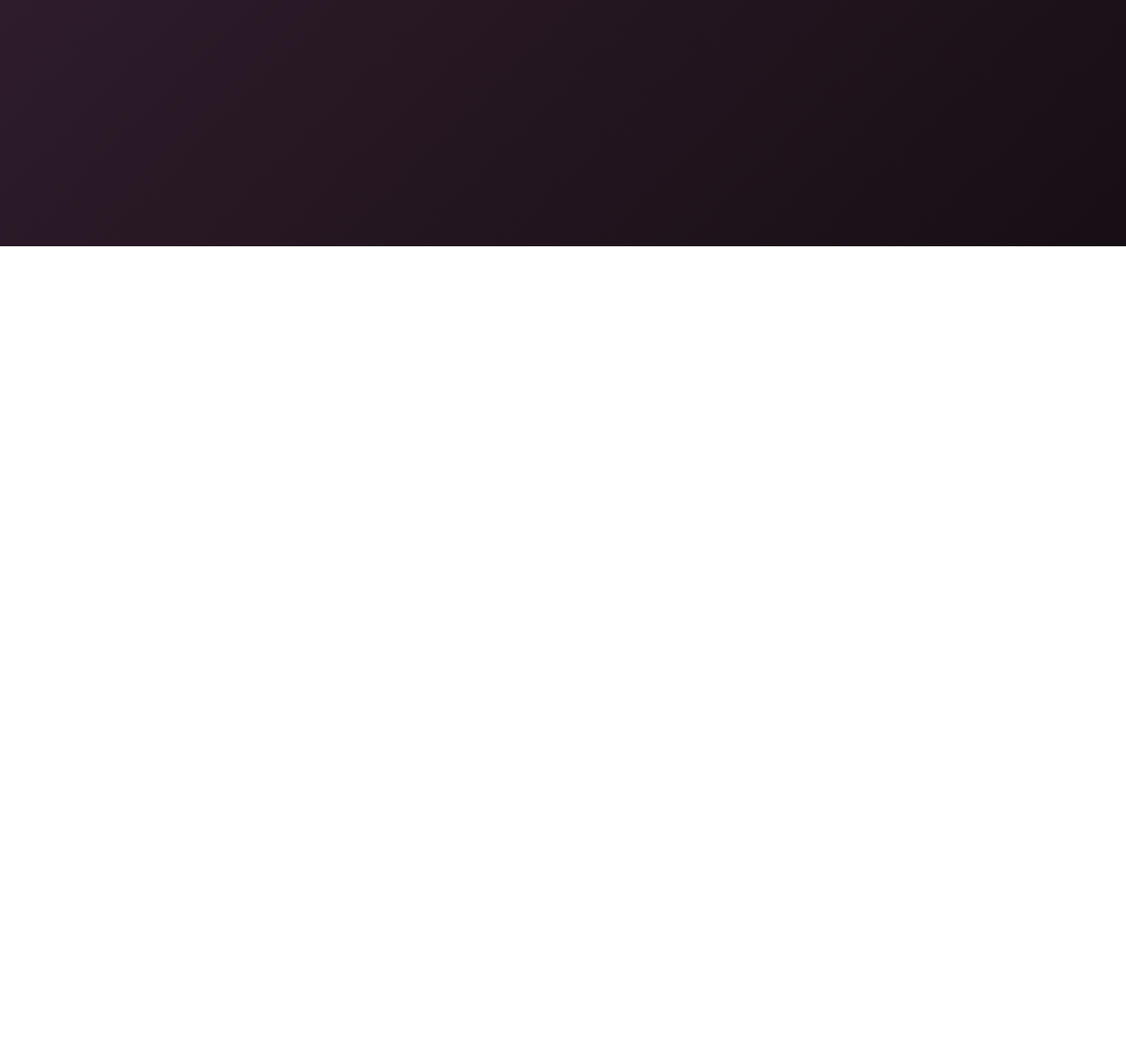
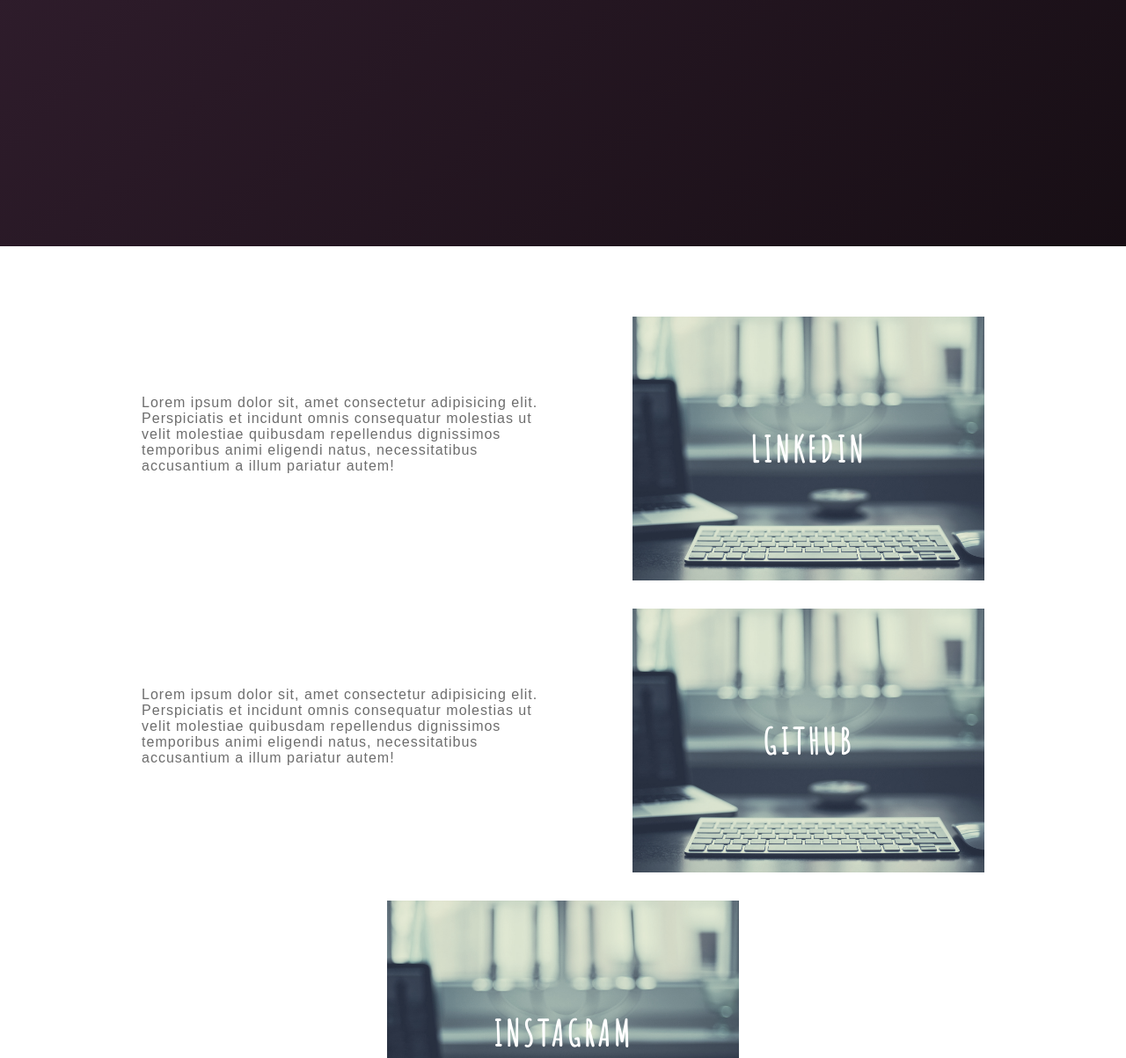
Before and after one commit to mardenmoura/portifolioI-DIO, a plain HTML site: page index.html in a window 1280 px wide. Shown: the part 520-1723 px from the top of the page at 88% size. Before the commit the page ends 800 px from the top, so only its background shows below. Drawn offline with Linux system fonts and the light colour scheme.

Commit message:
segundo commit

```diff
--- a/index.html
+++ b/index.html
@@ -45,6 +45,40 @@
             <a href="#">GitHub</a>
         </div>
     </header>
+    <main class="container">
+        <div class="card-container">
+            <div class="card-text">
+                Lorem ipsum dolor sit, amet consectetur adipisicing elit. Perspiciatis et incidunt omnis consequatur molestias ut velit molestiae quibusdam repellendus dignissimos temporibus animi eligendi natus, necessitatibus accusantium a illum pariatur autem!
+            </div>
+            <div class="card">
+                <div class="card-wrapper">
+                    <h2>Linkedin</h2>
+                    <p>Acompanhe mninha carreira!</p>
+                </div>
+            </div>
+
+        </div>
+        <div class="card-container">
+            <div class="card-text">
+                Lorem ipsum dolor sit, amet consectetur adipisicing elit. Perspiciatis et incidunt omnis consequatur molestias ut velit molestiae quibusdam repellendus dignissimos temporibus animi eligendi natus, necessitatibus accusantium a illum pariatur autem!
+            </div>
+            <div class="card">
+                <div class="card-wrapper">
+                    <h2>Github</h2>
+                    <p>Veja meus projetos</p>
+                </div>
+            </div>
+        </div>
+        <div class="card-container">
+
+            <div class="card">
+                <div class="card-wrapper">
+                    <h2>Instagram</h2>
+                    <p>Ou mais do meu dia-a-dia</p>
+                </div>
+            </div>
+        </div>
+    </main>
 </body>
 
 </html>
--- a/style.css
+++ b/style.css
@@ -194,3 +194,84 @@
     visibility: visible;
     opacity: 1;
 }
+
+/*CARDS*/
+
+.container {
+    width: 100%;
+    height: auto;
+    display: flex;
+    flex-direction: column;
+    justify-content: space-between;
+    align-items: center;
+    margin: 3rem 0;
+}
+
+.card-container {
+    display: flex;
+    align-items: center;
+    justify-content: space-evenly;
+    width: 90%;
+}
+
+.card {
+    height: 300px;
+    width: 400px;
+    margin: 2rem 0 0;
+    background-image: url(room.jpg);
+    background-position: center;
+    background-repeat: no-repeat;
+    background-size: cover;
+    display: flex;
+    justify-content: center;
+    align-items: center;
+    filter: grayscale(0.5);
+    color: #ffffff;
+    cursor: pointer;
+    transition: 0.3s;
+}
+
+.card-text {
+    width: 40%;
+    font-family: sans-serif;
+    letter-spacing: 1px;
+    color: rgb(109, 109, 109);
+}
+
+.card-wrapper::before {
+    content: '';
+    position: absolute;
+    height: 100px;
+    width: 100px;
+    display: block;
+    border: 1px solid #ffffff;
+    opacity: 0;
+    transition: 0.3s;
+}
+
+.card-wrapper h2 {
+    font-size: 40px;
+    text-transform: uppercase;
+    letter-spacing: 4px;
+    margin: 0;
+    transition: 0.3s;
+}
+
+.card-wrapper p {
+    font-size: 0;
+    visibility: hidden;
+    opacity: 0;
+    font-weight: bold;
+    text-transform: uppercase;
+    transition: 3s;
+}
+
+.card:hover {
+    filter: unset;
+}
+
+.card:hover > .card-wrapper::before {
+    opacity: 1;
+    width: 350px;
+    height: 250px;
+}
```
Also changed, not shown: room.jpg (added).
